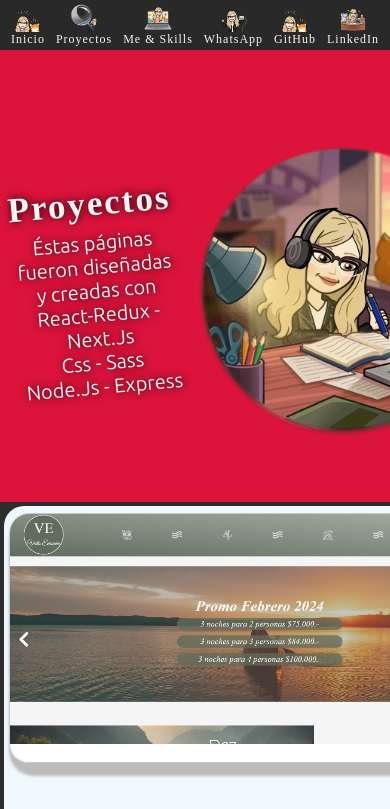
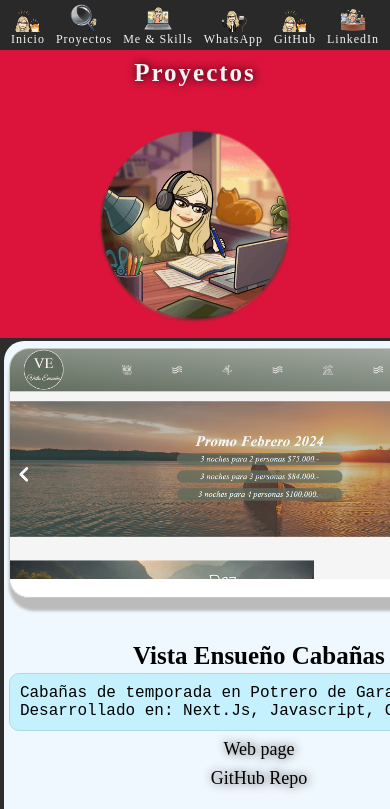
Before and after one commit to SilviStani/silvina_portfolio, a Next.js app: page /projects in a window 390 px wide. Shown: the top 809 px of the page. Built offline with nearby package versions, Linux system fonts and the light colour scheme; a web font is replaced by a local one.

Commit message:
responsive folder projects

```diff
--- a/Styles/Projects.module.css
+++ b/Styles/Projects.module.css
@@ -126,3 +126,39 @@
     border-radius: 10px;
     border: 1px solid lightblue;
 }
+
+@media screen and (max-width: 480px){
+    .Upper{
+        margin-top: 0;
+        flex-direction: column;
+        height: 40vh;
+        padding-top: 0px;
+        align-items: center;
+        justify-content: center;
+        justify-content:space-evenly;
+    }
+    .Right{
+        justify-content: center;
+    }
+    .Left {
+        height: fit-content;
+        justify-content: center;
+        align-items: center;
+        flex: 1;
+        margin-top: 5%;
+    }
+    .stamp{
+        transform: rotate(0deg);
+        padding: 0px;
+    }
+    .title {
+        font-size: 25px;
+    }
+    .DescContainer{
+        display: none;
+    }
+    .imgTitle{
+        width: 200px;
+        height: 200px;
+    }
+}
--- a/src/app/projects/page.jsx
+++ b/src/app/projects/page.jsx
@@ -23,6 +23,7 @@ const Trabajos = () => {
         </div>
         <div className={styles.Right}>
           <Image
+          className={styles.imgTitle}
             src={"/assets/studyings.png"}
             alt="C# knowledge"
             width={300}
```
